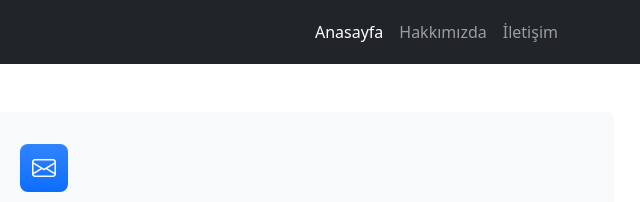
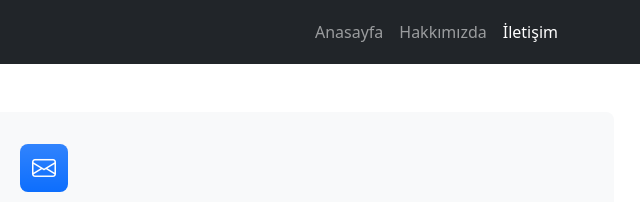
Before and after one commit to ahmetsaripinar/Bootstrap-Modern-Architecture, a plain HTML site: page contact.html in a window 1280 px wide. Shown: the top 202 px of the page, 596-1236 px from the left. Drawn offline with nearby package versions, Linux system fonts and the light colour scheme.

Commit message:
Update contact.html

```diff
--- a/contact.html
+++ b/contact.html
@@ -31,9 +31,9 @@
         </button>
         <div class="collapse navbar-collapse d-lg-flex justify-content-end" id="navbarNavAltMarkup">
           <div class="navbar-nav">
-            <a class="nav-link active" aria-current="page" href="index.html">Anasayfa</a>
+            <a class="nav-link" aria-current="page" href="index.html">Anasayfa</a>
             <a class="nav-link" href="about.html">Hakkımızda</a>
-            <a class="nav-link" href="contact.html">İletişim</a>
+            <a class="nav-link active" href="contact.html">İletişim</a>
           </div>
         </div>
       </div>
```
